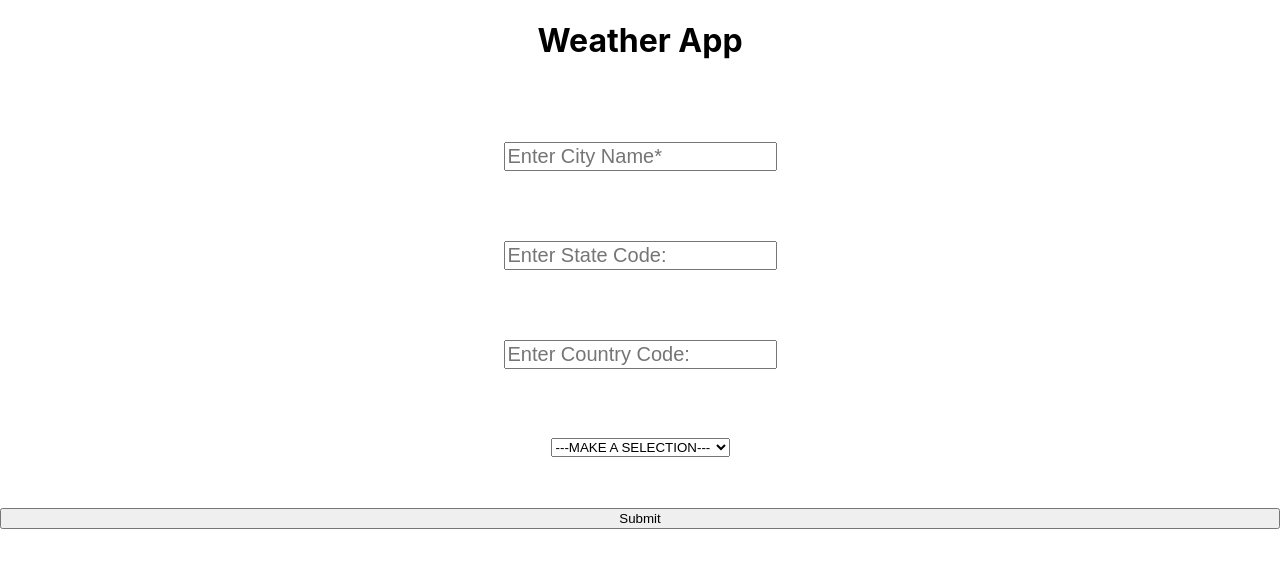
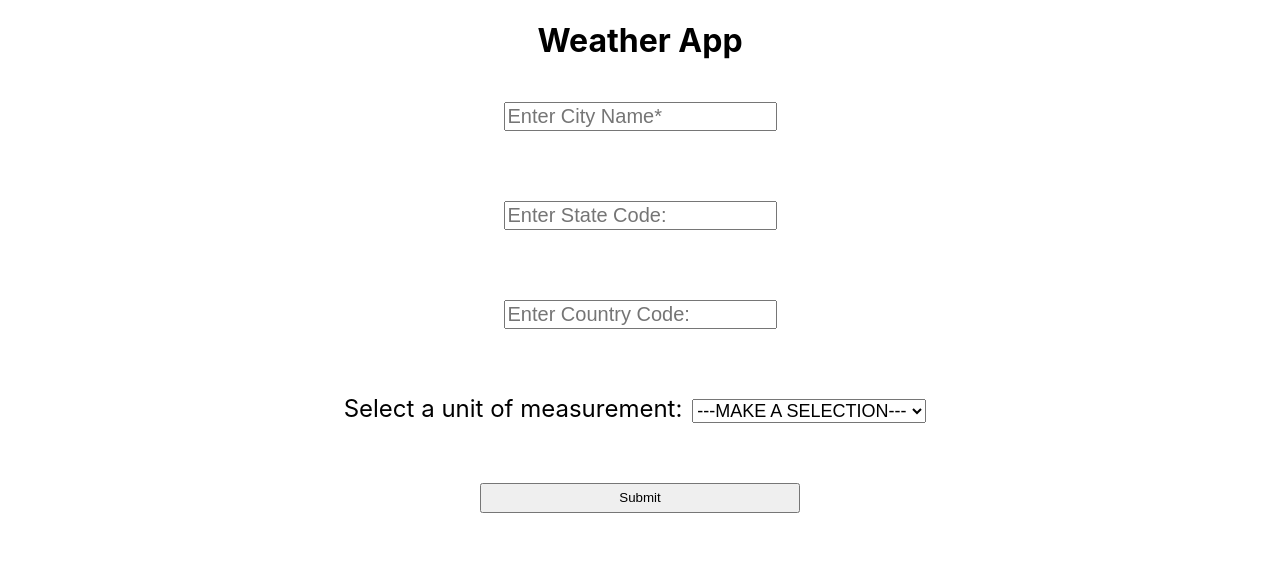
Before and after one commit to manny53365/weather-app-reactjs, a React (Create React App) app: page / in a window 1280 px wide. Shown: the top 568 px of the page. Built offline with nearby package versions, Linux system fonts and the light colour scheme.

Commit message:
added some styling to the landing page

```diff
--- a/src/home/Home.jsx
+++ b/src/home/Home.jsx
@@ -26,8 +26,9 @@ export default function Home() {
     };
 
   return (
+    <div>
+        <h1>Weather App</h1>
         <form className={styles['user-input-form']} onSubmit={handleSubmit}>
-        <h1>Weather App</h1>
             {!data && (
             <>
                 <label>
@@ -40,6 +41,7 @@ export default function Home() {
                     <input type="text" placeholder='Enter Country Code:' onChange={event => setCountryCode(event.target.value)} value={countryCode} />
                 </label>
                 <label>
+                    Select a unit of measurement:
                     <select id="units" required onChange={event => setUnits(event.target.value)} value={units}>
                         <option value="">---MAKE A SELECTION---</option>
                         <option value="metric">Celsius</option>
@@ -70,5 +72,6 @@ export default function Home() {
             )}
             {error && <p>{error}</p>}
         </form>
+    </div>
   )
 }
--- a/src/home/Home.module.css
+++ b/src/home/Home.module.css
@@ -1,7 +1,12 @@
 .user-input-form {
     display: flex;
     flex-direction: column;
+    justify-content: space-evenly;
+    align-items: center;
     gap: 50px;
+    width: 50%;
+    margin: auto;
+    padding: 10px;
 }
 
 .user-input-form label {
@@ -12,3 +17,14 @@
     font-size: 1.25rem;
     margin: 10px;
 }
+
+.user-input-form select {
+    margin: 10px;
+    font-size: 1.125rem;
+}
+
+button {
+    height: 30px;
+    width: 50%;
+    margin: auto;
+}
```
Lines whose indentation alone changed are shown as unchanged.
